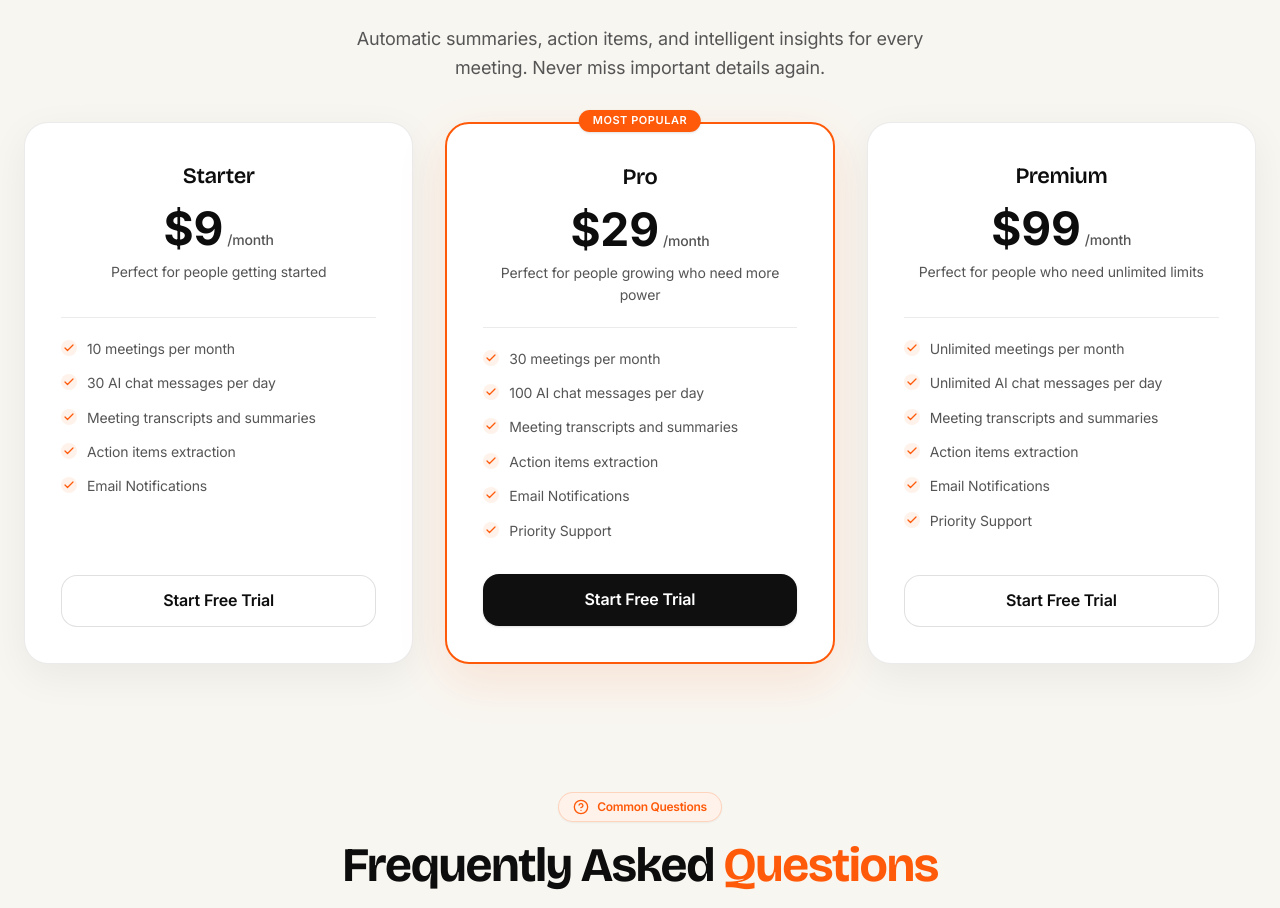
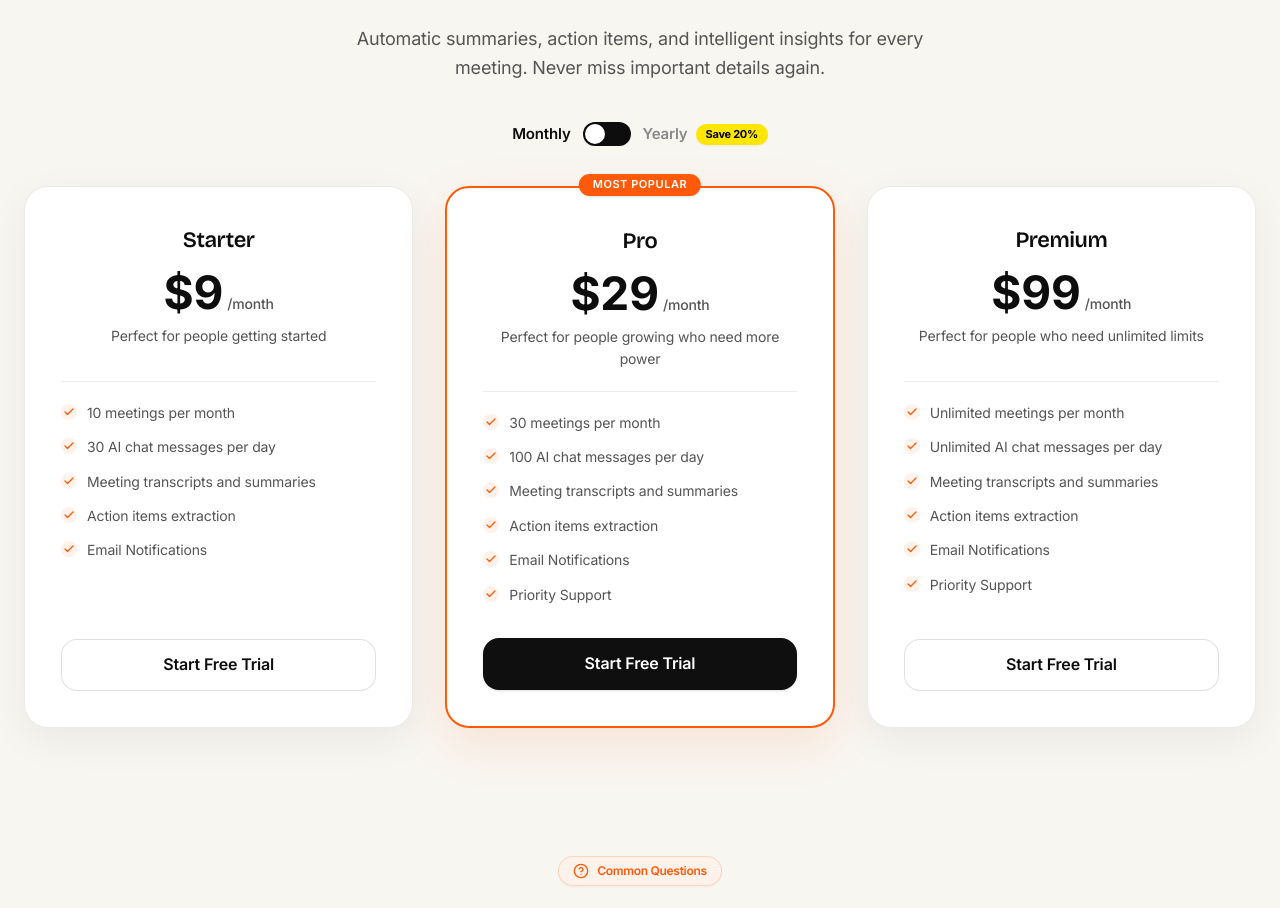
Before and after one commit to Jenil6767/MeetMatee-ai, a Next.js app: page / in a window 1280 px wide. Shown: the part 5633-6541 px from the top of the page. Built offline with nearby package versions, Linux system fonts and the light colour scheme; no server answers.

Commit message:
feat: add Stripe webhook handler and pricing page

```diff
--- a/app/api/webhooks/stripe/route.ts
+++ b/app/api/webhooks/stripe/route.ts
@@ -256,6 +256,9 @@ function getPlanFromSubscription(subscription: Stripe.Subscription) {
         [process.env.NEXT_PUBLIC_STRIPE_STARTER_MONTHLY!]: 'starter',
         [process.env.NEXT_PUBLIC_STRIPE_PRO_MONTHLY!]: 'pro',
         [process.env.NEXT_PUBLIC_STRIPE_PREMIUM_MONTHLY!]: 'premium',
+        ...(process.env.NEXT_PUBLIC_STRIPE_STARTER_YEARLY ? { [process.env.NEXT_PUBLIC_STRIPE_STARTER_YEARLY]: 'starter' } : {}),
+        ...(process.env.NEXT_PUBLIC_STRIPE_PRO_YEARLY ? { [process.env.NEXT_PUBLIC_STRIPE_PRO_YEARLY]: 'pro' } : {}),
+        ...(process.env.NEXT_PUBLIC_STRIPE_PREMIUM_YEARLY ? { [process.env.NEXT_PUBLIC_STRIPE_PREMIUM_YEARLY]: 'premium' } : {}),
     }
 
     const resolved = (priceId && priceToPlan[priceId]) || 'free'
--- a/app/pricing/page.tsx
+++ b/app/pricing/page.tsx
@@ -7,13 +7,22 @@ import { motion } from 'framer-motion'
 import { Check, Loader2 } from 'lucide-react'
 import { useUsage } from '@/app/contexts/UsageContext'
 
+type BillingInterval = 'monthly' | 'yearly'
+
 const plans = [
   {
     id: 'starter',
     name: 'Starter',
-    price: 9,
-    priceId: process.env.NEXT_PUBLIC_STRIPE_STARTER_MONTHLY!,
     description: 'Perfect for people getting started',
+    popular: false,
+    monthly: {
+      price: 9,
+      priceId: process.env.NEXT_PUBLIC_STRIPE_STARTER_MONTHLY || '',
+    },
+    yearly: {
+      price: 99,
+      priceId: process.env.NEXT_PUBLIC_STRIPE_STARTER_YEARLY || process.env.NEXT_PUBLIC_STRIPE_STARTER_MONTHLY || '',
+    },
     features: [
       '10 meetings per month',
       '30 AI chat messages per day',
@@ -21,14 +30,20 @@ const plans = [
       'Action items extraction',
       'Email Notifications',
     ],
-    popular: false,
   },
   {
     id: 'pro',
     name: 'Pro',
-    price: 29,
-    priceId: process.env.NEXT_PUBLIC_STRIPE_PRO_MONTHLY!,
     description: 'Perfect for people growing who need more power',
+    popular: true,
+    monthly: {
+      price: 29,
+      priceId: process.env.NEXT_PUBLIC_STRIPE_PRO_MONTHLY || '',
+    },
+    yearly: {
+      price: 319,
+      priceId: process.env.NEXT_PUBLIC_STRIPE_PRO_YEARLY || process.env.NEXT_PUBLIC_STRIPE_PRO_MONTHLY || '',
+    },
     features: [
       '30 meetings per month',
       '100 AI chat messages per day',
@@ -37,14 +52,20 @@ const plans = [
       'Email Notifications',
       'Priority Support',
     ],
-    popular: true,
   },
   {
     id: 'premium',
     name: 'Premium',
-    price: 99,
-    priceId: process.env.NEXT_PUBLIC_STRIPE_PREMIUM_MONTHLY!,
     description: 'Perfect for people who need unlimited limits',
+    popular: false,
+    monthly: {
+      price: 99,
+      priceId: process.env.NEXT_PUBLIC_STRIPE_PREMIUM_MONTHLY || '',
+    },
+    yearly: {
+      price: 1090,
+      priceId: process.env.NEXT_PUBLIC_STRIPE_PREMIUM_YEARLY || process.env.NEXT_PUBLIC_STRIPE_PREMIUM_MONTHLY || '',
+    },
     features: [
       'Unlimited meetings per month',
       'Unlimited AI chat messages per day',
@@ -53,7 +74,6 @@ const plans = [
       'Email Notifications',
       'Priority Support',
     ],
-    popular: false,
   },
 ]
 
@@ -61,6 +81,7 @@ export default function Pricing() {
   const { user } = useUser()
   const { usage } = useUsage()
   const router = useRouter()
+  const [billingInterval, setBillingInterval] = useState<BillingInterval>('monthly')
   const [loading, setLoading] = useState<string | null>(null)
 
   const handlePlanAction = async (priceId: string, planName: string) => {
@@ -118,10 +139,63 @@ export default function Pricing() {
         </p>
       </motion.div>
 
+      {/* Billing Switch */}
+      <motion.div
+        initial={{ opacity: 0, y: 10 }}
+        whileInView={{ opacity: 1, y: 0 }}
+        viewport={{ once: true }}
+        transition={{ duration: 0.5, delay: 0.1, ease: 'easeOut' }}
+        className="flex items-center justify-center gap-3 mb-10 select-none flex-wrap"
+      >
+        <button
+          type="button"
+          onClick={() => setBillingInterval('monthly')}
+          className={`text-[15px] font-semibold transition-colors cursor-pointer ${billingInterval === 'monthly' ? 'text-[#0D0D0D]' : 'text-[#888888] hover:text-[#0D0D0D]'
+            }`}
+        >
+          Monthly
+        </button>
+
+        <button
+          type="button"
+          role="switch"
+          aria-checked={billingInterval === 'yearly'}
+          onClick={() => setBillingInterval(billingInterval === 'monthly' ? 'yearly' : 'monthly')}
+          className="w-12 h-6 bg-[#0D0D0D] rounded-full p-0.5 cursor-pointer flex items-center transition-colors relative"
+          aria-label="Toggle billing interval"
+        >
+          <motion.div
+            layout
+            transition={{ type: 'spring', stiffness: 500, damping: 30 }}
+            className={`w-5 h-5 bg-white rounded-full shadow-sm ${billingInterval === 'yearly' ? 'ml-auto' : 'mr-auto'
+              }`}
+          />
+        </button>
+
+        <div className="flex items-center gap-2">
+          <button
+            type="button"
+            onClick={() => setBillingInterval('yearly')}
+            className={`text-[15px] font-semibold transition-colors cursor-pointer ${billingInterval === 'yearly' ? 'text-[#0D0D0D]' : 'text-[#888888] hover:text-[#0D0D0D]'
+              }`}
+          >
+            Yearly
+          </button>
+
+          <span className="bg-[#FFE600] text-black text-[11px] font-bold px-2.5 py-0.5 rounded-full shadow-xs tracking-tight">
+            Save 20%
+          </span>
+          {/* <span className="bg-black/[0.06] text-[#444444] text-[11px] font-medium px-2 py-0.5 rounded-full hidden sm:inline-block">
+            2 months free
+          </span> */}
+        </div>
+      </motion.div>
+
       {/* Cards */}
       <div className="grid grid-cols-1 lg:grid-cols-3 gap-6 lg:gap-8 items-stretch max-w-xl mx-auto lg:max-w-none">
         {plans.map((plan, index) => {
-          const isLoading = loading === plan.priceId
+          const currentPricing = plan[billingInterval]
+          const isLoading = loading === currentPricing.priceId
           const isCurrentPlan = Boolean(user && usage?.currentPlan === plan.id && usage?.subscriptionStatus === 'active')
 
           return (
@@ -131,11 +205,10 @@ export default function Pricing() {
               whileInView={{ opacity: 1, y: 0 }}
               viewport={{ once: true }}
               transition={{ duration: 0.6, delay: index * 0.1, ease: 'easeOut' }}
-              className={`relative bg-white rounded-[24px] p-7 lg:p-9 shadow-[0_12px_40px_rgba(0,0,0,0.06)] flex flex-col justify-between transition-all duration-300 hover:-translate-y-[8px] ${
-                plan.popular
+              className={`relative bg-white rounded-[24px] p-7 lg:p-9 shadow-[0_12px_40px_rgba(0,0,0,0.06)] flex flex-col justify-between transition-all duration-300 hover:-translate-y-[8px] ${plan.popular
                   ? 'border-2 border-[#FF5A0A] shadow-[0_16px_50px_rgba(255,90,10,0.12)]'
                   : 'border border-black/[0.08]'
-              }`}
+                }`}
             >
               {plan.popular && (
                 <div className="absolute -top-3.5 left-1/2 -translate-x-1/2 bg-[#FF5A0A] text-white text-[11px] font-semibold uppercase tracking-wider px-3.5 py-0.5 rounded-full shadow-sm">
@@ -149,9 +222,11 @@ export default function Pricing() {
                   <h3 className="text-[20px] md:text-[22px] font-semibold tracking-[-0.02em] text-[#0D0D0D] mb-1.5">{plan.name}</h3>
                   <div className="flex items-baseline justify-center gap-1 my-2.5">
                     <span className="text-[40px] md:text-[46px] font-bold text-[#0D0D0D] leading-none">
-                      ${plan.price}
+                      ${currentPricing.price}
                     </span>
-                    <span className="text-[14px] text-[#555555] font-medium">/month</span>
+                    <span className="text-[14px] text-[#555555] font-medium">
+                      {billingInterval === 'monthly' ? '/month' : '/year'}
+                    </span>
                   </div>
                   <p className="text-[13px] sm:text-[14px] text-[#555555] font-normal tracking-[-0.01em] min-h-[36px] leading-[1.6]">
                     {plan.description}
@@ -175,15 +250,14 @@ export default function Pricing() {
 
               {/* Action Button */}
               <button
-                onClick={() => handlePlanAction(plan.priceId, plan.id)}
+                onClick={() => handlePlanAction(currentPricing.priceId, plan.id)}
                 disabled={isLoading || isCurrentPlan}
-                className={`w-full h-[52px] rounded-[16px] font-semibold text-[16px] transition-all duration-300 flex items-center justify-center ${
-                  isCurrentPlan
+                className={`w-full h-[52px] rounded-[16px] font-semibold text-[16px] transition-all duration-300 flex items-center justify-center ${isCurrentPlan
                     ? 'bg-[#F4F4F4] text-[#A0A0A0] border border-black/[0.05] cursor-not-allowed'
                     : plan.popular
                       ? 'bg-[#0F0F10] hover:bg-black text-white shadow-sm hover:-translate-y-[2px] cursor-pointer'
                       : 'bg-white border border-black/[0.12] text-[#0D0D0D] hover:bg-[#fafafa] hover:-translate-y-[2px] cursor-pointer'
-                }`}
+                  }`}
               >
                 {isLoading ? (
                   <>
```
